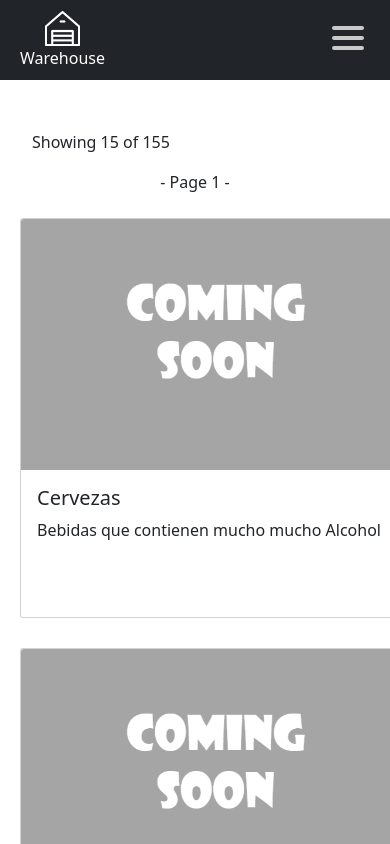
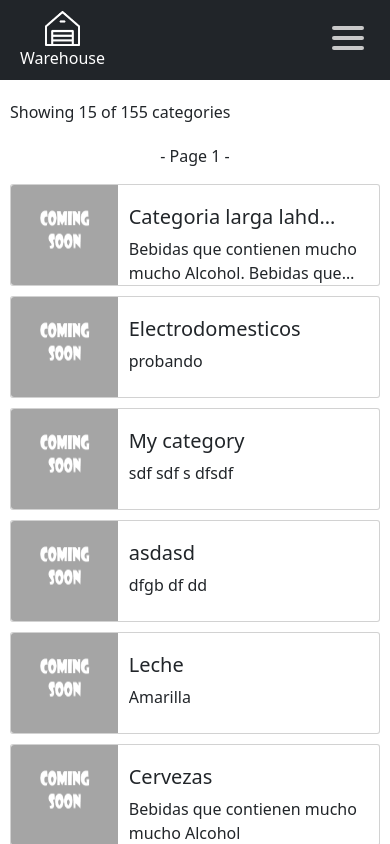
Before and after one commit to adrimarcos96/angular-warehouse, an Angular app: page / in a window 390 px wide. Shown: the top 844 px of the page. Built offline with nearby package versions, Linux system fonts and the light colour scheme.

Commit message:
Adding mobile design for categories page. Fixing some styles

```diff
--- a/src/app/app.component.scss
+++ b/src/app/app.component.scss
@@ -9,7 +9,8 @@
 
 @media screen and (max-width: $max-mobile-screen-size) {
   .pages-content {
-    padding-right: 0px;
-    padding-left: 0px;
+    padding-top: 100px;
+    padding-right:10px;
+    padding-left: 10px;
   }
 }
--- a/src/app/mock/categories.ts
+++ b/src/app/mock/categories.ts
@@ -3,8 +3,11 @@ import { Category } from '../models/category';
 export const categories: Category[] = [
   {
     id: "c4e2f844-d79b-49b1-1c01-08db91f85749",
-    name: "Cervezas",
-    description: "Bebidas que contienen mucho mucho Alcohol",
+    name: "Categoria larga lahd eiugf eiug ewufg",
+    description: `Bebidas que contienen mucho mucho Alcohol. Bebidas que contienen mucho mucho Alcohol. Bebidas que
+    contienen mucho mucho Alcohol. Bebidas que contienen mucho mucho Alcohol Bebidas que contienen mucho mucho Alcohol
+    Bebidas que contienen mucho mucho Alcohol Bebidas que contienen mucho mucho Alcohol  Bebidas que contienen mucho mucho
+    Alcohol Bebidas que contienen mucho mucho Alcohol`,
     image: 'assets/images/no-image.png'
   },
   {
--- a/src/app/pages/categories/categories.component.html
+++ b/src/app/pages/categories/categories.component.html
@@ -1,20 +1,34 @@
 <div id="categoriesPage">
-  <div class="container">
-    <div class="row px-0 title-section">
-      <p class="px-0">Showing {{categoriesToShow}} of {{totalCategories}}</p>
+  <div class="container px-0">
+    <div class="row mx-0">
+      <p class="totalCategoriesText px-0">Showing {{categoriesToShow}} of {{totalCategories}} categories</p>
     </div>
-    <div class="row">
+    <div>
       <ng-template ngFor let-page [ngForOf]="categoryPages" let-i="index">
-        <p class="text-center mb-4">- Page {{i + 1}} -</p>
-        <ng-template ngFor let-category [ngForOf]="page">
-          <div class="card category-card col-md-3">
-            <img class="card-img-top category-image" src="{{category.image}}" alt="{{category.name}}">
-            <div class="card-body">
-              <h5 class="card-title">{{category.name}}</h5>
-              <p class="card-text">{{category.description}}<p>
+        <div class="row justify-content-center mx-0 categoriesPage">
+          <p class="text-center">- Page {{i + 1}} -</p>
+          <ng-template ngFor let-category [ngForOf]="page">
+            <!-- Desktop category card -->
+            <div class="card desktop-category-card col-md-3">
+              <img class="card-img-top category-image" src="{{category.image}}" alt="{{category.name}}">
+              <div class="card-body">
+                <h5 class="card-title categoryNameTxt">{{category.name}}</h5>
+                <p class="card-text txt">{{category.description}}<p>
+              </div>
             </div>
-          </div>
-        </ng-template>
+
+            <!-- Mobile category card -->
+            <div class="row card mobile-category-card w-100 mx-0">
+              <div class="mobile-card-image-container col-sm-2 h-100 px-0">
+                <img class="card-img-top h-100 mobile-category-image" src="{{category.image}}" alt="{{category.name}}">
+              </div>
+              <div class="mobile-data-container col-8 px-0 ">
+                <h5 class="categoryNameTxt">{{category.name}}</h5>
+                <p class="txt">{{category.description}}</p>
+              </div>
+            </div>
+          </ng-template>
+        </div>
       </ng-template>
     </div>
   </div>
--- a/src/app/pages/categories/categories.component.scss
+++ b/src/app/pages/categories/categories.component.scss
@@ -1,16 +1,6 @@
 @import '../../../assets/styles/global-variables';
 
-.title-section {
-  margin-right: 20px;
-  margin-left: 20px;
-}
-
-.categories-row {
-  margin-top: 20px;
-  margin-bottom: 20px;
-}
-
-.category-card {
+.desktop-category-card {
   width: 400px;
   height: 400px;
   margin-left: 20px;
@@ -22,6 +12,145 @@
 }
 
 .category-image {
-  border-top-left-radius: 3px !important;
-  border-top-right-radius: 3px !important;
+  border-top-left-radius: 3px;
+  border-bottom-left-radius: 3px;
+  border-top-right-radius: 0px;
+  border-bottom-right-radius: 0px;
 }
+
+.categoriesPage {
+  margin-bottom: 20px;
+}
+
+.categoryNameTxt {
+  -webkit-box-orient: vertical;
+  display: -webkit-box;
+  -webkit-line-clamp: 1;
+  overflow: hidden;
+  text-overflow: ellipsis;
+  white-space: normal;
+}
+
+// Desktop
+@media screen and (min-width: $min-desktop-screen-size) {
+  .totalCategoriesText {
+    margin-left: 20px;
+    margin-right: 20px;
+    margin-bottom: 0px;
+  }
+
+  .mobile-category-card {
+    display: none;
+  }
+
+  .txt {
+    -webkit-box-orient: vertical;
+    display: -webkit-box;
+    -webkit-line-clamp: 3;
+    overflow: hidden;
+    text-overflow: ellipsis;
+    white-space: normal;
+    margin-bottom: 0px;
+  }
+}
+
+@media screen and (min-width: $min-desktop-screen-size) and (max-width: 1401px) {
+  .container {
+    max-width: 100%;
+    width: 100%!important;
+
+    .txt {
+      -webkit-box-orient: vertical;
+      display: -webkit-box;
+      -webkit-line-clamp: 4;
+      overflow: hidden;
+      text-overflow: ellipsis;
+      white-space: normal;
+      margin-bottom: 0px;
+    }
+  }
+
+  .desktop-category-card {
+    width: 350px;
+  }
+}
+
+//Mobile
+@media screen and (max-width: $max-mobile-screen-size) {
+  .container {
+    max-width: 100%;
+  }
+
+  .categoriesPage {
+    margin-bottom: 30px;
+  }
+
+  .totalCategoriesText {
+    padding-left: 0px;
+    padding-right: 0px;
+    margin-bottom: 20px;
+  }
+
+  .desktop-category-card {
+    display: none;
+  }
+
+  .mobile-category-card {
+    min-height: 100px;
+    max-height: 190px;
+    padding-left: 0px;
+    margin-bottom: 10px;
+    border-radius: 3px;
+  }
+
+  .mobile-card-image-container {
+    min-height: 100px;
+    width: 30%;
+    margin-right: 10px;
+  }
+
+  .mobile-category-image {
+    border-top-left-radius: 3px;
+    border-bottom-left-radius: 3px;
+    border-top-right-radius: 0px;
+    border-bottom-right-radius: 0px;
+    min-height: 100px;
+    margin-left: 0px;
+    margin-right: 10px;
+  }
+
+  .mobile-data-container {
+    min-height: 100px;
+    height: 100%;
+    padding-top: 20px;
+  }
+
+  .txt {
+    -webkit-box-orient: vertical;
+    display: -webkit-box;
+    -webkit-line-clamp: 2;
+    overflow: hidden;
+    text-overflow: ellipsis;
+    white-space: normal;
+    margin-bottom: 0px;
+  }
+}
+
+
+@media screen and (min-width: 730px) and (max-width: 850px) {
+  .txt {
+    -webkit-line-clamp: 3;
+  }
+}
+
+@media screen and (min-width: 850px) and (max-width: 940px) {
+  .txt {
+    -webkit-line-clamp: 4;
+  }
+}
+
+@media screen and (min-width: 940px) and (max-width: $max-mobile-screen-size) {
+  .txt {
+    -webkit-line-clamp: 5;
+  }
+}
```
